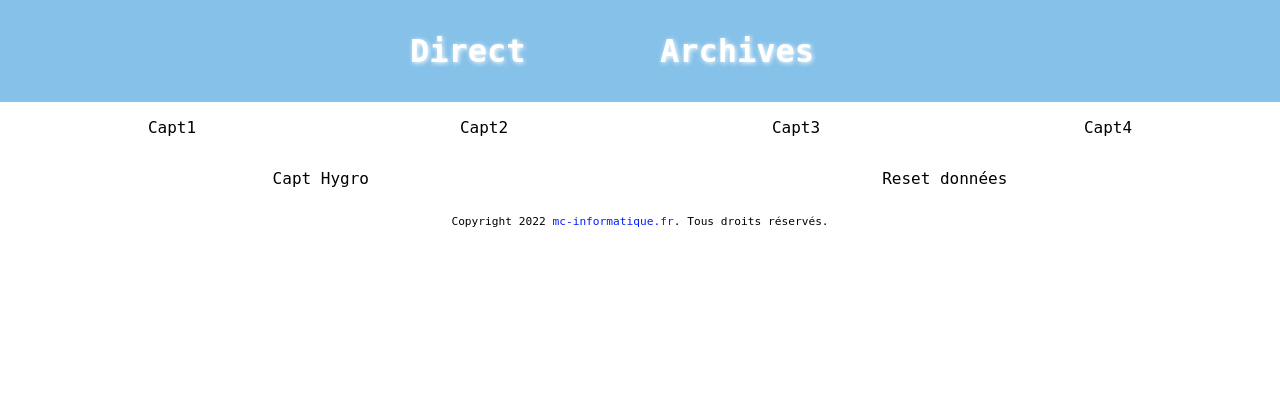
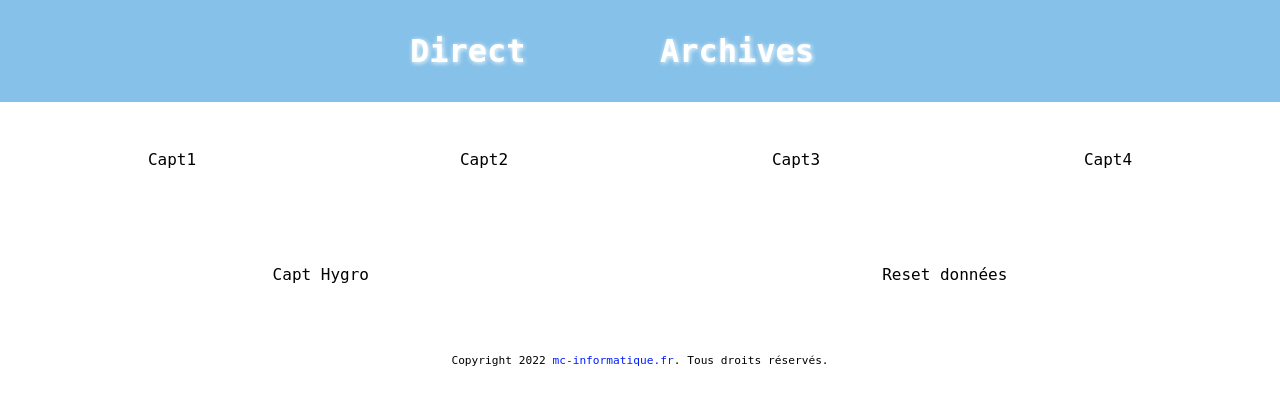
Before and after one commit to Acem31/capteurs_mcinfo, a PHP site: page / in a window 1280 px wide. Shown: the top 405 px of the page. Run offline with PHP 8.4, Linux system fonts and the light colour scheme.

Commit message:
Update capteurs.css

```diff
--- a/capteurs.css
+++ b/capteurs.css
@@ -3,6 +3,9 @@
 body {
 	margin: 0;
 	font-family: "Lucida Sans Typewriter","monospace";
+}
+h2 {
+	color: #1F618D;
 }
 #menu {
 	display: flex;
@@ -27,6 +30,7 @@
 }
 #menu ul {
 	display: flex;
+	flex-direction: row;
 	flex-wrap: nowrap;
 }
 #menu li {
@@ -37,6 +41,66 @@
 	display: flex;
 	justify-content: space-around;
 }
+.capt {
+	display: flex;
+	flex-direction: column;
+	justify-content: center;
+	padding: 2em;
+}
+.capt h2, p {
+	padding-bottom: 1em;
+	padding-top: 1em;
+	text-align: center;
+}
+.capt p {
+	font-weight: bold;
+	font-size: 2em;
+}
+#hygro {
+	display: flex;
+	flex-direction: column;
+	justify-content: center;
+	padding: 2em;
+}
+#hygro h2, p {
+	padding-bottom: 1em;
+	padding-top: 1em;
+	text-align: center;
+}
+#hygro p {
+	font-weight: bold;
+	font-size: 2em;
+}
+#reset {
+	display: flex;
+	flex-direction: column;
+	justify-content: center;
+	padding: 2em;
+}
+#reset h2 {
+	color: red;
+}
+#reset h2 , button {
+	padding-bottom: 1em;
+	padding-top: 1em;
+	text-align: center;
+}
+#reset button {
+	border-color: red;
+	background-color: gray;
+	color: white;
+	font-size: 1em;
+	font-weight: bold;
+	border-radius: 6px;
+}
+#reset button:hover {
+	border-color: gray;
+	background-color: red;
+	color: white;
+	font-size: 1em;
+	font-weight: bold;
+	border-radius: 6px;
+}
 footer {
 	font-size: 0.7em;
 }
```
